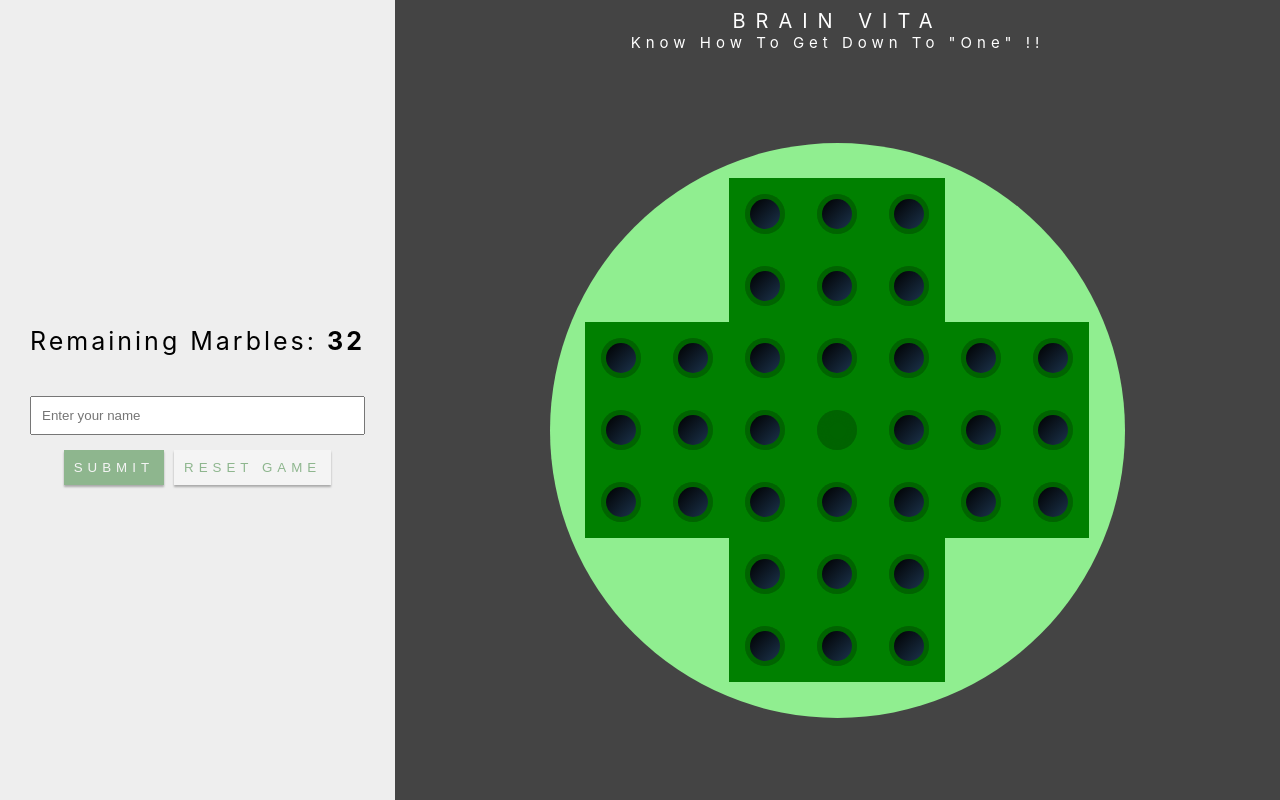
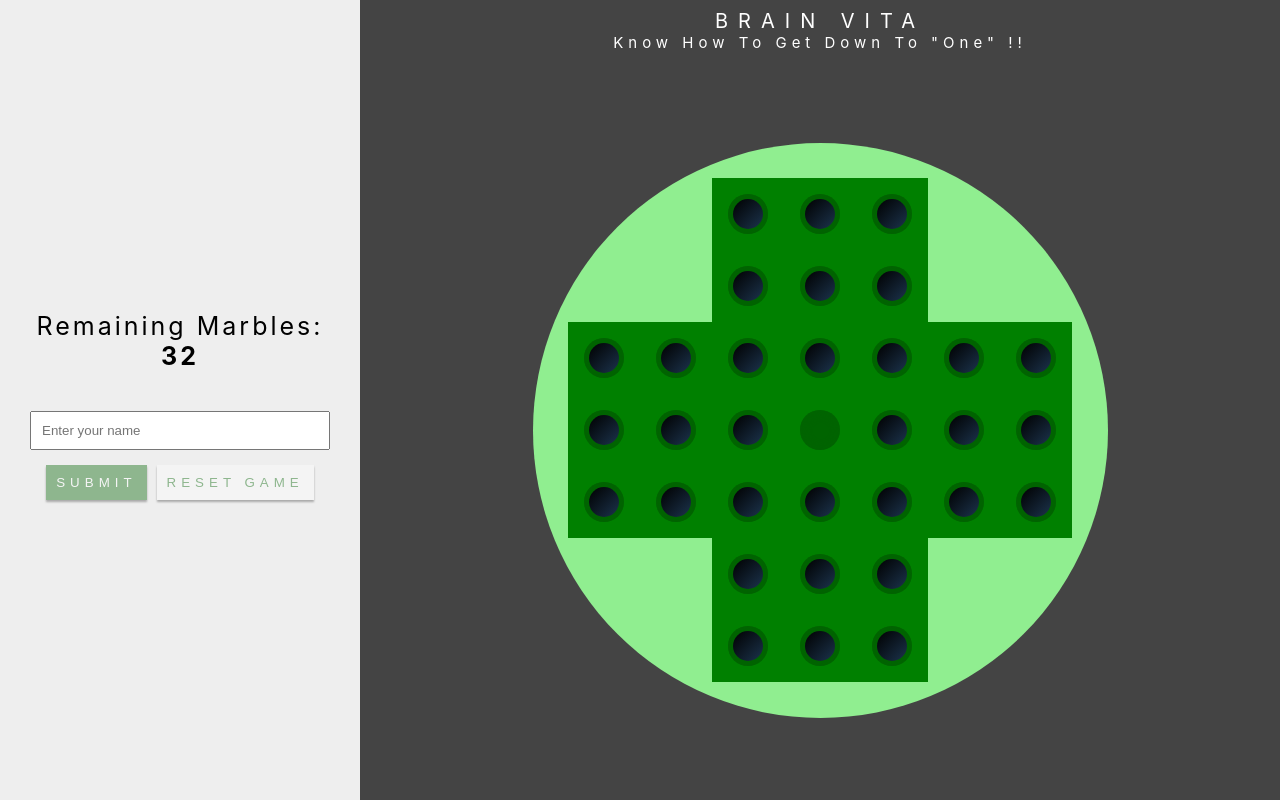
Before and after one commit to ajaykhona018/brainvita, a React (Create React App) app: page / in a window 1280 px wide. Built offline with nearby package versions, Linux system fonts and the light colour scheme.

Commit message:
Error Handling Styles

```diff
--- a/src/components/Form.tsx
+++ b/src/components/Form.tsx
@@ -6,6 +6,7 @@ const Form = () => {
 
   const { state, dispatch } = useContext(GameContext)
   const [username, setUsername] = React.useState<string>('')
+  const [isUsernameValid, setIsUsernameValid] = React.useState<boolean>(false)
   const [successMessage, setSuccessMessage] = React.useState<string>('')
   const [errorMessage, setErrorMessage] = React.useState<string>('')
   const [loading, setLoading] = React.useState<boolean>(false)
@@ -14,8 +15,10 @@ const Form = () => {
     const regExp = new RegExp(/^[a-z0-9_ ]+$/i)
     if (regExp.test(e.target.value)) {
       setErrorMessage('')
+      setIsUsernameValid(true)
     } else {
       setErrorMessage('Invalid Player name. Player name must be alphanumeric only.')
+      setIsUsernameValid(false)
     }
     setUsername(e.target.value)
   }
@@ -62,7 +65,7 @@ const Form = () => {
       />
     </div>
     <div className='form-actions'>
-      <Button onClick={handleSubmit} disabled={!username || loading} id='submit'>Submit</Button>
+      <Button onClick={handleSubmit} disabled={!username || loading || !isUsernameValid} id='submit'>Submit</Button>
       <Button
         onClick={() => dispatch({ type: 'RESET_BOARD' })}
         disabled={state.remainingMarbles === 32 || loading}
--- a/src/styles.ts
+++ b/src/styles.ts
@@ -94,7 +94,7 @@ export const SubHeader = styled.div`
 
 export const SideBar = styled.div`
   background-color: #eee;
-  min-width: 300px;
+  width: 25%;
   display: flex;
   flex-direction: column;
   justify-content: center;
@@ -163,10 +163,12 @@ export const FormContainer = styled.form`
   .messages {
     .message-success {
       color: darkgreen;
+      text-align: center;
     }
 
     .message-error {
       color: red;
+      text-align: center;
     }
   }
 `
```
Also changed, not shown: 2 other files (tests, documents, lock files or other folders).
